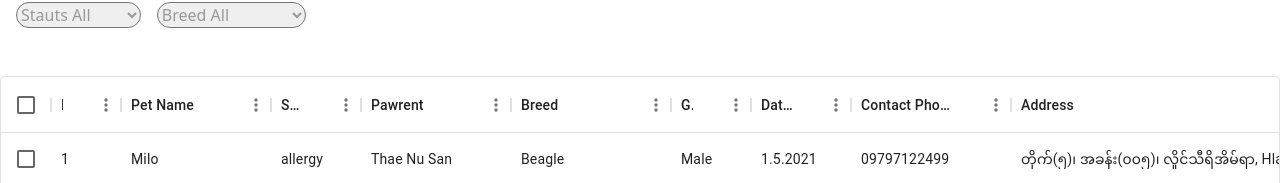
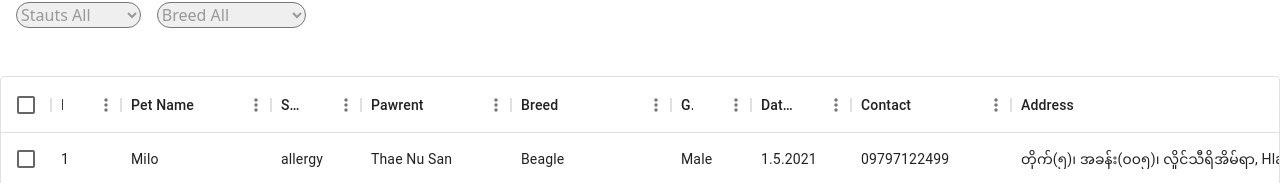
Before and after one commit to ClaraKhin/may-veterinary-clinic, a Next.js app: page /components/DataTable in a window 1280 px wide. Shown: the part 177-360 px from the top of the page. Built offline with nearby package versions, Linux system fonts and the light colour scheme.

Commit message:
Update DataTable.jsx

```diff
--- a/src/pages/components/DataTable.jsx
+++ b/src/pages/components/DataTable.jsx
@@ -130,7 +130,7 @@ const DataTable = () => {
     },
     {
       field: "contact",
-      headerName: "Contact Phone No",
+      headerName: "Contact",
       width: 160,
     },
 
```
